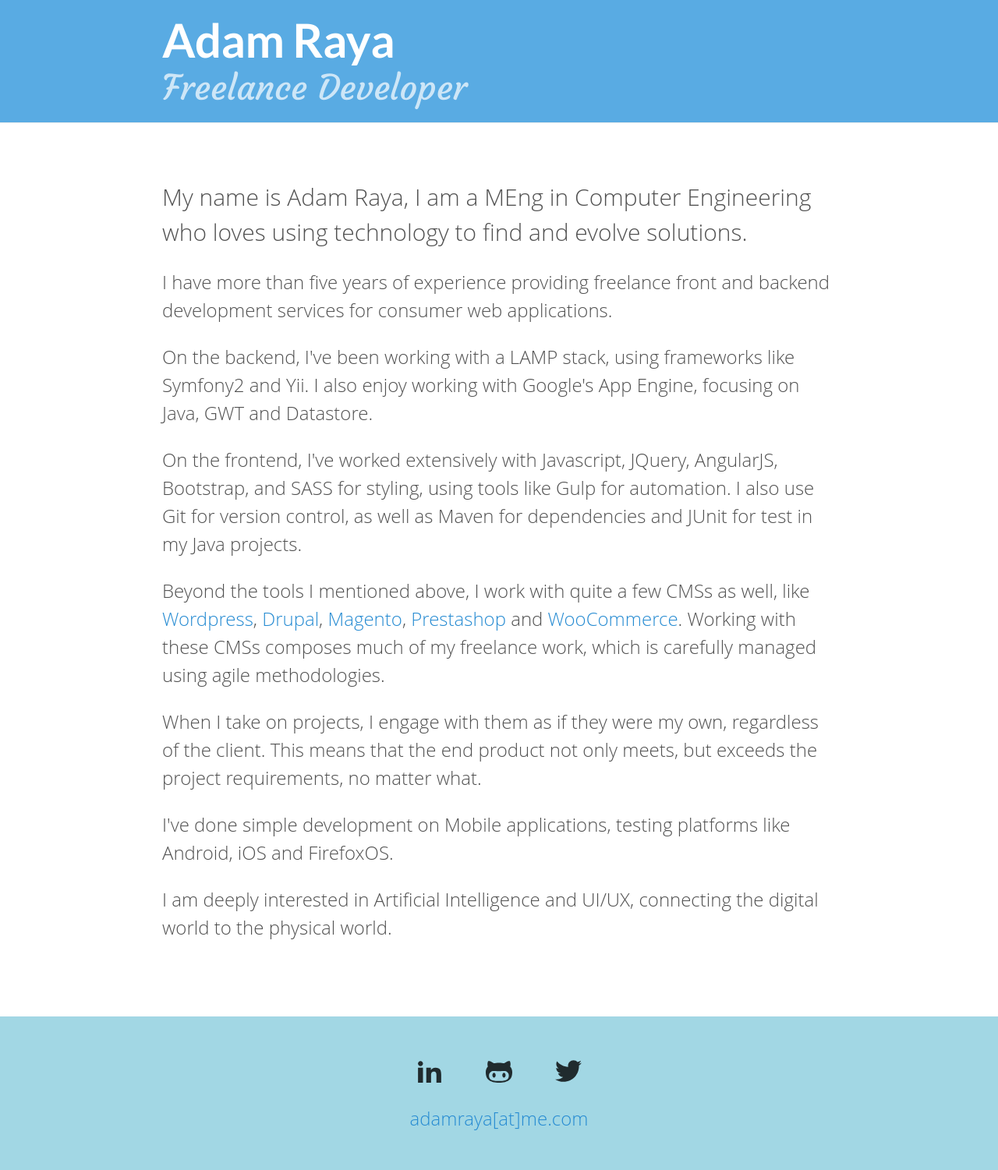
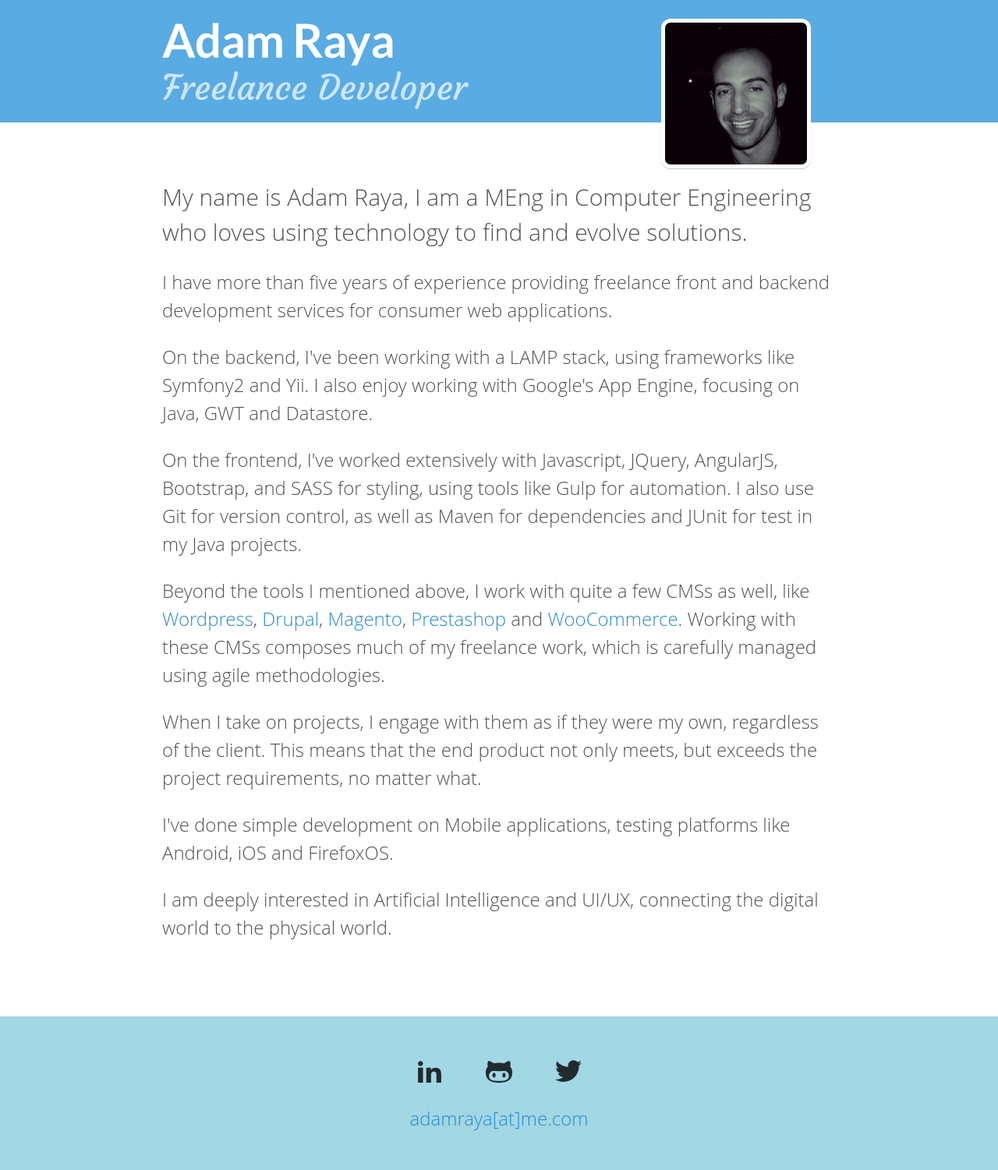
Before and after one commit to adamraya/adamraya.github.io, a Jekyll site: the page built from index.html, in a window 1280 px wide. Shown: the whole page at 78% size. Built offline with Jekyll 4.4.1, drawn with Linux system fonts in a browser that asks for light colours; Markdown is read by kramdown in place of the engine named in the settings; the list of posts is cut into pages by our own code.

Commit message:
Photo Avatar
Added photo avatar
CSS for responsive behavior

```diff
--- a/_layouts/default.html
+++ b/_layouts/default.html
@@ -8,11 +8,20 @@
     <div class="wrap">
       <header class="masthead">
          <div class="container">
+          <div class="avatarContainer">
+            <div class="avatar" >
+                <a href="#" data-original-title="Adam Raya">
+                  <img src="{{ site.baseurl }}images/adamraya_400x400.jpeg" alt="Adam Raya">
+                </a>
+              </div>
+
+            </div>
           <h1 class="masthead-title">
             <a href="{{ site.baseurl }}" title="Home">Adam Raya</a>
             <br />
             <span class="masthead-title_tagline">{{ site.tagline }}</span>
           </h1>
+
         </div>
       </header>
 
--- a/css/main.css
+++ b/css/main.css
@@ -1095,6 +1095,41 @@
   letter-spacing: 0;
   font-family: 'Courgette', Helvetica, Arial, sans-serif; }
 
+.avatarContainer {
+  position: absolute;
+  margin-left: 50%; }
+
+.avatar {
+  position: relative; }
+
+header > div > div > div > a > img {
+  width: 8em;
+  display: block;
+  background: #fff;
+  border: 5px solid #fff;
+  border-radius: 12px;
+  box-shadow: 0 1px 1px rgba(136, 153, 166, 0.55); }
+
+@media (max-width: 48em) {
+  .avatarContainer {
+    position: relative;
+    margin-left: auto;
+    margin-right: auto; }
+  .avatar {
+    position: relative; }
+  header > div > div > div > a > img {
+    margin-left: auto;
+    margin-right: auto;
+    width: 6em;
+    hieght: 6em;
+    float: none;
+    margin: 25px auto 20px;
+    display: block;
+    background: #fff;
+    border: 4px solid #fff;
+    border-radius: 12px;
+    box-shadow: 0 1px 1px rgba(136, 153, 166, 0.35); } }
+
 @media (min-width: 38em) {
   html {
     font-size: 24px; } }
@@ -1161,7 +1196,7 @@
   background-color: transparent;
   border-radius: 3em;
   display: inline-block;
-  line-height: 48px;
+  line-height: 33px;
   font-size: 0.8rem;
   text-indent: -9999px;
   font-weight: 400;
```
Also changed, not shown: _scss/main.scss (+44 -1 lines), images/adamraya_400x400.jpeg (added).
